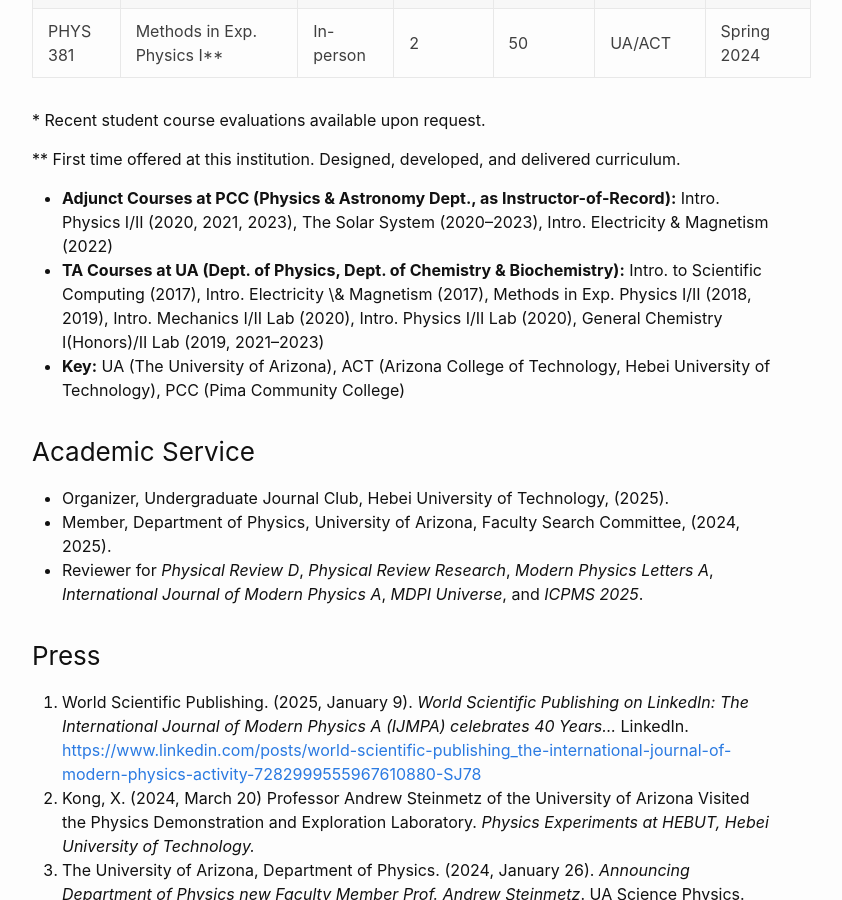
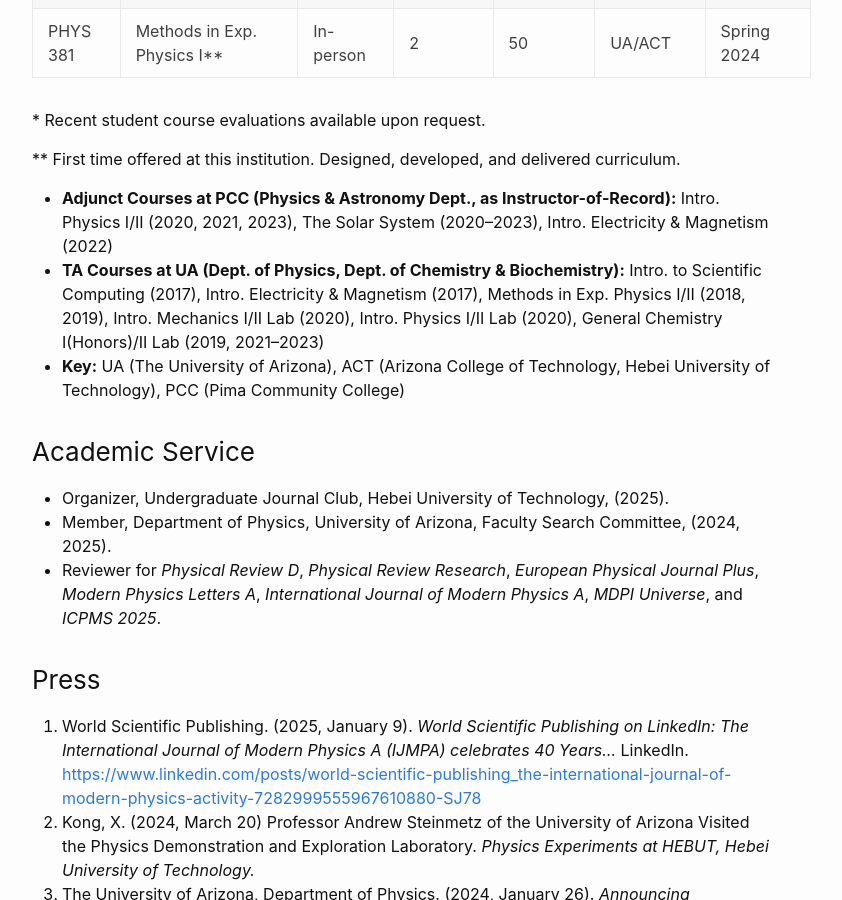
Before and after one commit to ajsteinmetz/ajsteinmetz.github.io, a Jekyll site: the page built from cv.md, in a window 1280 px wide and 900 px high, scrolled down 3941 px. Shown: the whole window, without its empty margins (238-1080 px from the left). Built offline with Jekyll 4.4.1, drawn with Linux system fonts in a browser that asks for light colours; our own code applies the rules of GitHub Pages for plain Markdown files; comment, search, counter and statistics services are not loaded.

Commit message:
Update cv.md

```diff
--- a/cv.md
+++ b/cv.md
@@ -93,13 +93,13 @@
 \** First time offered at this institution. Designed, developed, and delivered curriculum.
 
 - **Adjunct Courses at PCC (Physics & Astronomy Dept., as Instructor-of-Record):** Intro. Physics I/II (2020, 2021, 2023), The Solar System (2020--2023), Intro. Electricity & Magnetism (2022)
-- **TA Courses at UA (Dept. of Physics, Dept. of Chemistry & Biochemistry):** Intro. to Scientific Computing (2017), Intro. Electricity \& Magnetism (2017), Methods in Exp. Physics I/II (2018, 2019), Intro. Mechanics I/II Lab (2020), Intro. Physics I/II Lab (2020), General Chemistry I(Honors)/II Lab (2019, 2021--2023)
+- **TA Courses at UA (Dept. of Physics, Dept. of Chemistry & Biochemistry):** Intro. to Scientific Computing (2017), Intro. Electricity & Magnetism (2017), Methods in Exp. Physics I/II (2018, 2019), Intro. Mechanics I/II Lab (2020), Intro. Physics I/II Lab (2020), General Chemistry I(Honors)/II Lab (2019, 2021--2023)
 - **Key:** UA (The University of Arizona), ACT (Arizona College of Technology, Hebei University of Technology), PCC (Pima Community College)
 
 ### Academic Service
 - Organizer, Undergraduate Journal Club, Hebei University of Technology, (2025).
 - Member, Department of Physics, University of Arizona, Faculty Search Committee, (2024, 2025).
-- Reviewer for _Physical Review D_, _Physical Review Research_, _Modern Physics Letters A_, _International Journal of Modern Physics A_, _MDPI Universe_, and _ICPMS 2025_.
+- Reviewer for _Physical Review D_, _Physical Review Research_, _European Physical Journal Plus_, _Modern Physics Letters A_, _International Journal of Modern Physics A_, _MDPI Universe_, and _ICPMS 2025_.
 
 ### Press
 
```
